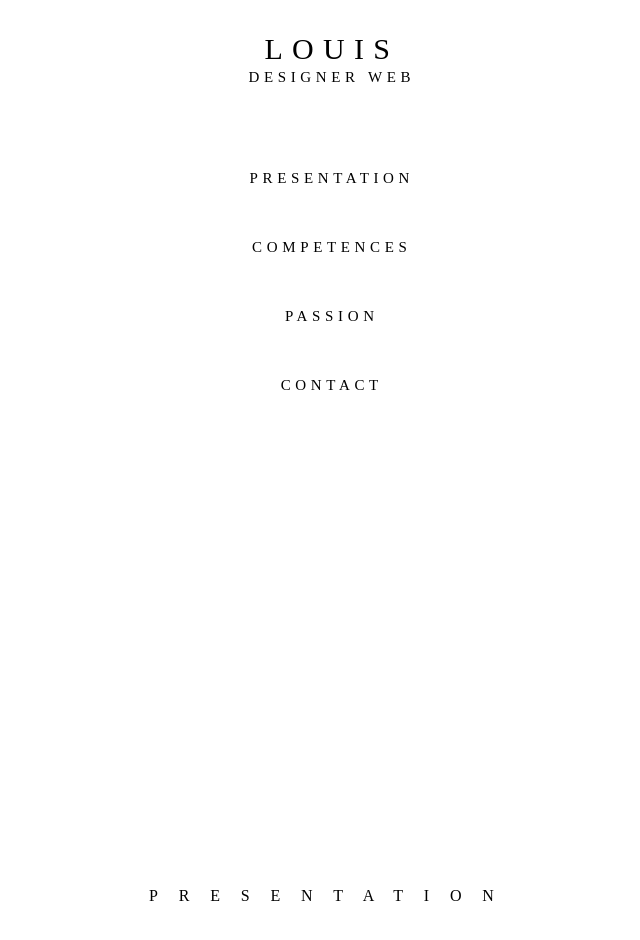
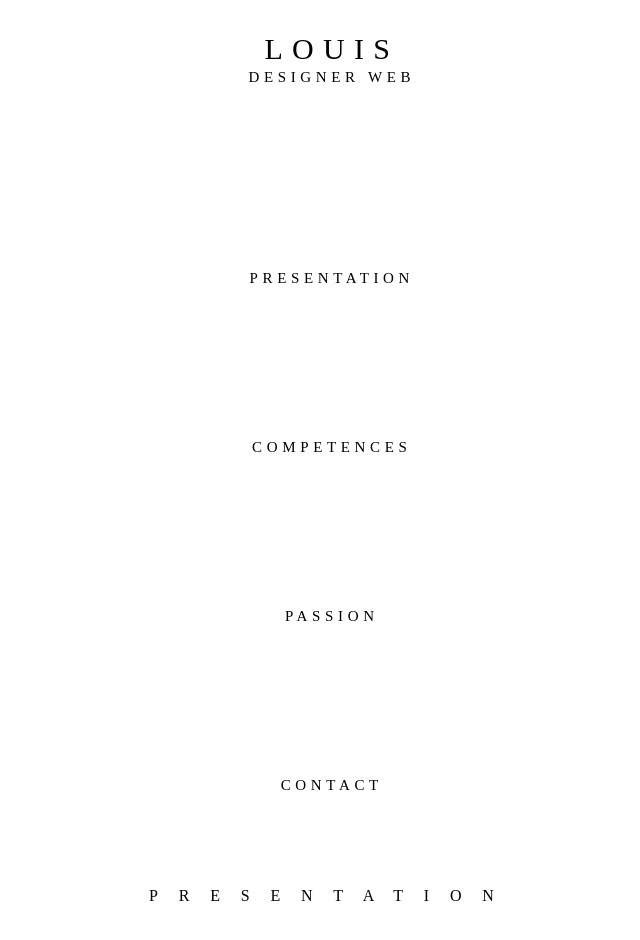
Before and after one commit to ElPizon/site, a plain HTML site: page index.html in a window 1280 px wide. Shown: the top 940 px of the page, without its empty margins (317-957 px from the left). Drawn offline with nearby package versions, Linux system fonts and the light colour scheme; a web font is replaced by a local one.

Commit message:
Update style.css

```diff
--- a/style.css
+++ b/style.css
@@ -61,7 +61,7 @@ section{
     font-weight: 400;
     font-size: 15px;
     line-height: 19px;
-    padding-top: 50px;
+    padding-top: 150px;
     text-align: center;
     letter-spacing: 0.31em;
 
```
